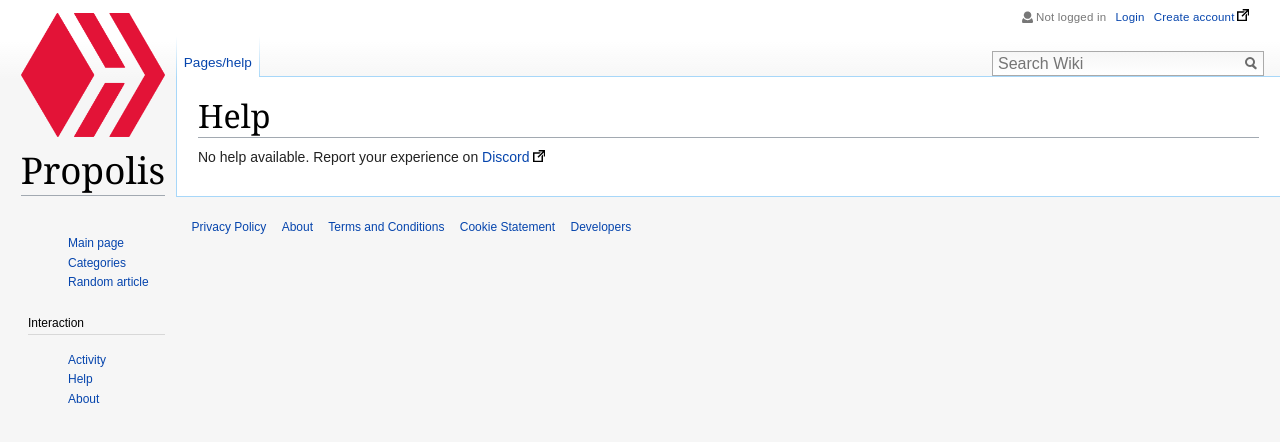
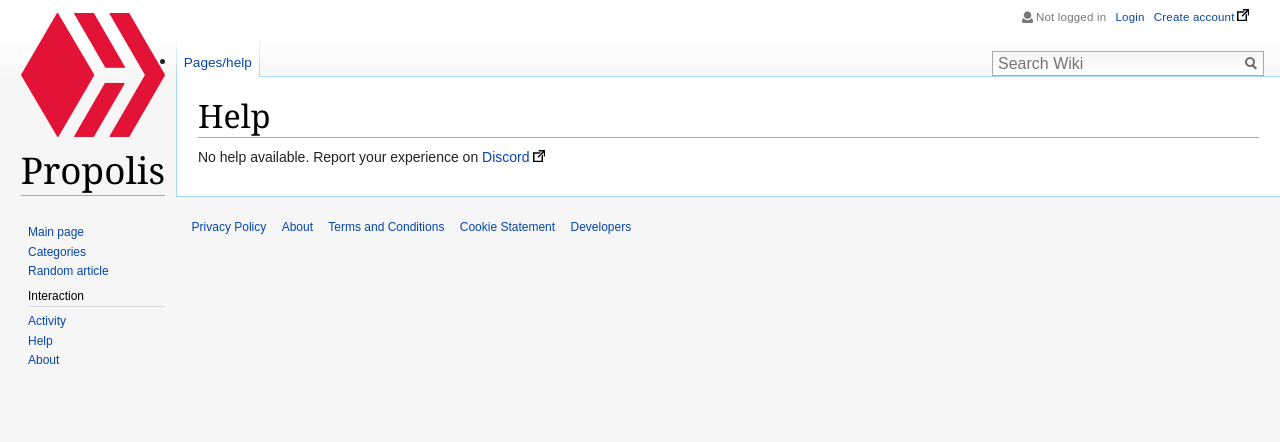
Before and after one commit to pharesim/propolis-wiki, a Flask app: page /pages/help in a window 1280 px wide. Shown: the top 442 px of the page. Run offline with Flask 3, Linux system fonts and the light colour scheme; some libraries are stand-ins or nearby versions; some web fonts are replaced.

Commit message:
fixed navigation

```diff
--- a/wiki/static/css/wiki.css
+++ b/wiki/static/css/wiki.css
@@ -278,9 +278,11 @@ p.siteSub {
 body {
 	background: url(/static/img/body-top.png) repeat-x top left #f6f6f6;
 }
-ul {
+.navigation ul {
 	list-style-type: none!important;
 	list-style-image: none!important;
+	margin: 0!important;
+	padding: 0.3em 0 0 0!important;
 }
 h1 {
 	line-height: 1.3!important;
```
